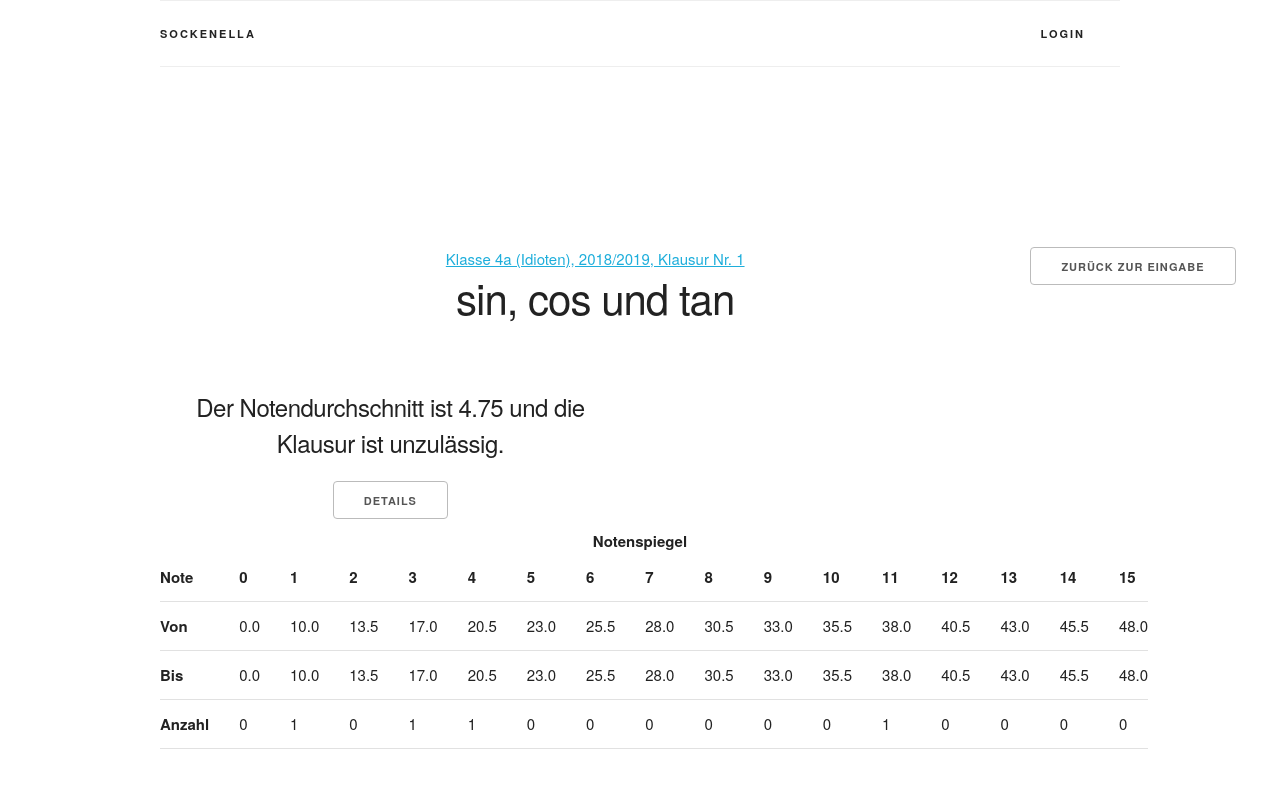
After one commit to christiankuhl/notenrechner, a Django app: template notenrechner/templates/notenrechner/auswertung.html in a window 1280 px wide. The commit adds this page. Run offline with Django 3.2, Linux system fonts and the light colour scheme; the template is opened without the code that fills it: values that come from a table or form of the project are taken from there, others are empty; data comes from the database, SQL or seed files in the repository; both versions use the stored data as it was after the commit; parts of the project's set-up code (start-up, migrations or seed data) failed here and were passed over; some web fonts are replaced.

Commit message:
Klausurauswertung

```diff
--- /dev/null
+++ b/klausur/constants.py
@@ -0,0 +1,6 @@
+APP_NAME = "Sockenella"
+
+RANGES = [[0, .19], [.20, .26], [.27, .33],[.34, .40], [.41, .45],
+          [.46, .50], [.51, .55],[.56, .60], [.61, .65], [.66, .70],
+          [.71, .75],[.76, .80], [.81, .85], [.86, .90], [.91, .95],
+          [.96, float("inf")]]
--- /dev/null
+++ b/klausur/context_processors.py
@@ -0,0 +1,4 @@
+from klausur.constants import APP_NAME
+
+def app_name(request):
+    return {'app_name': APP_NAME}
--- a/klausur/settings.py
+++ b/klausur/settings.py
@@ -27,7 +27,6 @@ DEBUG = True
 
 ALLOWED_HOSTS = []
 
-
 # Application definition
 
 INSTALLED_APPS = [
@@ -37,6 +36,8 @@ INSTALLED_APPS = [
     'django.contrib.sessions',
     'django.contrib.messages',
     'django.contrib.staticfiles',
+    'jquery',
+    'djangoformsetjs',
     'klausur',
     'notenrechner',
     'accounts',
@@ -65,6 +66,7 @@ TEMPLATES = [
                 'django.template.context_processors.request',
                 'django.contrib.auth.context_processors.auth',
                 'django.contrib.messages.context_processors.messages',
+                'klausur.context_processors.app_name'
             ],
         },
     },
--- a/klausur/static/css/custom.css
+++ b/klausur/static/css/custom.css
@@ -4,6 +4,20 @@
   text-align: left;
   word-wrap: break-word;
 }
+
+.vcenter{
+   display: inline-block;
+   float: none;
+   margin-right: 0;
+   vertical-align: middle;
+}
+
+.refblock{
+   display: inline-block;
+   float: none;
+   vertical-align: middle;
+}
+
 
 /*title class behaves like h2*/
 .title {
--- a/klausur/templates/base.html
+++ b/klausur/templates/base.html
@@ -41,7 +41,7 @@
     <nav class="navbar">
       <div class="container">
         <ul class="navbar-list">
-          <li class="navbar-item"><a class="navbar-link" href="{% url 'notenrechner:index' %}">Klausur-App</a></li>
+          <li class="navbar-item"><a class="navbar-link" href="{% url 'notenrechner:index' %}">{{app_name}}</a></li>
           {% if not user.is_authenticated %}
           <li class="navbar-item">
             <a class="navbar-link" href="{% url 'auth:login' %}">Login</a> {% else %}
--- /dev/null
+++ b/klausur/util.py
@@ -0,0 +1,4 @@
+from klausur.constants import RANGES
+
+def note(percentage):
+    return [n for (n, [l,h]) in enumerate(RANGES) if l <= percentage and h >= percentage][0]
--- a/notenrechner/models.py
+++ b/notenrechner/models.py
@@ -1,4 +1,8 @@
 from django.db import models
+from klausur.constants import RANGES
+from collections import OrderedDict
+from numpy import mean
+import klausur.util as util
 
 class Fach(models.Model):
     name = models.CharField(max_length=20)
@@ -34,21 +38,51 @@ class Klausur(models.Model):
     nummer = models.PositiveSmallIntegerField()
     titel = models.CharField(max_length=100)
     anzahl_aufgaben = models.PositiveSmallIntegerField(default=3, verbose_name="Aufgaben")
+    def total(self):
+        return sum(a.max_punkte for a in self.aufgaben.all())
     def anzahl_abgaben(self):
         return len(self.abgaben.all())
+    def notenspiegel(self):
+        result = OrderedDict({n: 0 for n in range(16)})
+        for abgabe in self.abgaben.all():
+            result[abgabe.note()] += 1
+        return result
+    def durchschnitt(self):
+        return mean([a.note() for a in self.abgaben.all()])
+    def _range(self, n):
+        r = [p/2 for p in range(2*round(self.total()) + 1) if util.note(float(p/(2*self.total()))) == n]
+        if r:
+            return [min(r), max(r)]
+        else:
+            return ["N/A", "N/A"]
+    def kriterien(self):
+        return OrderedDict({n: self._range(n) for n in range(16)})
+    def zulaessig(self):
+        return len([a for a in self.abgaben.all() if a.note() < 5]) <= self.anzahl_abgaben()/2
+    def beste_boese(self):
+        boese = [a for a in self.abgaben.all() if a.note() < 5]
+        boese.sort(key=lambda a: a.punkte(), reverse=True)
+        return boese[:round(self.anzahl_abgaben()/2)-len(boese)]
+
     class Meta:
         unique_together = ("fach", "klasse", "nummer")
 
 class Aufgabe(models.Model):
     klausur = models.ForeignKey(Klausur, related_name="aufgaben", on_delete=models.CASCADE)
     nummer = models.PositiveSmallIntegerField()
-    max_punkte = models.DecimalField(decimal_places=1, max_digits=4)
+    max_punkte = models.DecimalField(decimal_places=1, max_digits=4, default=10)
     class Meta:
         unique_together = ("klausur", "nummer")
 
 class Abgabe(models.Model):
     klausur = models.ForeignKey(Klausur, related_name="abgaben", on_delete=models.CASCADE)
     schueler = models.ForeignKey(Schueler, related_name="abgaben", on_delete=models.CASCADE)
+    def punkte(self):
+        return sum(a.punkte for a in self.aufgaben.all())
+    def note(self):
+        percentage = float(round(self.punkte()/self.klausur.total(), 2))
+        note = util.note(percentage)
+        return note
     class Meta:
         unique_together = ("klausur", "schueler")
 
--- /dev/null
+++ b/notenrechner/templates/notenrechner/auswertung.html
@@ -0,0 +1,102 @@
+{% extends "base.html" %}
+
+{% load static %}
+
+{% block body %}
+<section class="header">
+  <div class="row">
+    <div class="one column"></div>
+    <div class="ten columns">
+      <a href="{% url 'notenrechner:klasse' klausur.klasse.id %}">
+        Klasse {{ klausur.klasse }}, Klausur Nr. {{ klausur.nummer }}
+      </a>
+      <div class="title">{{ klausur.titel }}</div>
+    </div>
+    <div class="one column">
+      <a href="{% url 'notenrechner:klausur' klausur.id %}" class="button">Zurück zur Eingabe</a>
+    </div>
+  </div>
+  <div class="row">
+    <div class="six columns" style="margin-top: 3em">
+      <h5>Der Notendurchschnitt ist {{ klausur.durchschnitt }} und die Klausur ist
+      {% if klausur.zulaessig %}
+        zulässig.
+      {% else %}
+        unzulässig.
+      {% endif %}</h5>
+      {% if detail %}
+      <br />
+      Die besten Abgaben unter 5 Punkten sind
+        <ul style="list-style:none;margin-top:1em">
+          {% for b in klausur.beste_boese %}
+            <li>{{ b.schueler }} mit {{ b.punkte }} von {{ klausur.total }} Punkten</li>
+          {% endfor %}
+        </ul>
+      <a href="{% url 'notenrechner:evaluate' klausur.id %}" class="button">Übersicht</a>
+      {% else %}
+      <a href="{% url 'notenrechner:detail' klausur.id %}" class="button">Details</a>
+      {% endif %}
+    </div>
+    <div class="six columns" style="margin-top: -1em">
+      {{ notenspiegel|safe }}
+    </div>
+  </div>
+  <div class="row">
+    <div class="twelve columns">
+      {% if not detail %}
+      <b>Notenspiegel</b>
+      <table>
+        <thead>
+          <tr>
+            <th>Note</th>
+            {% for k in klausur.notenspiegel.keys %}
+            <th>{{k}}</th>
+            {% endfor %}
+          </tr>
+        </thead>
+        <tbody>
+          <tr>
+            <th>Von</th>
+            {% for rng in klausur.kriterien.values %}
+              <td>{{ rng.0 }}</td>
+            {% endfor %}
+          </tr>
+          <tr>
+            <th>Bis</th>
+            {% for rng in klausur.kriterien.values %}
+              <td>{{ rng.0 }}</td>
+            {% endfor %}
+          </tr>
+          <tr>
+            <th>Anzahl</th>
+            {% for n in klausur.notenspiegel.values %}
+            <td>{{n}}</td>
+            {% endfor %}
+          </tr>
+        </tbody>
+      </table>
+      {% else %}
+      <b>Einzelergebnisse</b>
+      <table>
+        <thead>
+          <tr>
+            <th>Schüler</th>
+            <th>Punkte</th>
+            <th>Note</th>
+          </tr>
+        </thead>
+        <tbody>
+          {% for abgabe in klausur.abgaben.all %}
+            <tr>
+              <td>{{ abgabe.schueler }}</td>
+              <td>{{ abgabe.punkte }}</td>
+              <td>{{ abgabe.note }}</td>
+            </tr>
+          {% endfor %}
+        </tbody>
+      </table>
+      {% endif %}
+    </div>
+  </div>
+</section>
+{% endblock %}
--- a/notenrechner/urls.py
+++ b/notenrechner/urls.py
@@ -7,6 +7,8 @@ urlpatterns = [
         path("klassen", views.view_klassen, name="klassen"),
         path("overview", views.overview, name="overview"),
         path("klausur/<int:klausur_id>", views.view_klausur, name="klausur"),
+        path("klausur/<int:klausur_id>/evaluate", views.klausur_evaluation, name="evaluate"),
+        path("klausur/<int:klausur_id>/detail", views.klausur_detail, name="detail"),
         path("klausuren", views.view_klausuren, name="klausuren"),
         path("klasse/<int:klassen_id>", views.view_klasse, name="klasse"),
     ]
```
Also changed, not shown: notenrechner/forms.py (+15 -59 lines), notenrechner/templates/notenrechner/klausur.html (+53 -16 lines), notenrechner/views.py (+39 -9 lines), db.sqlite3.
